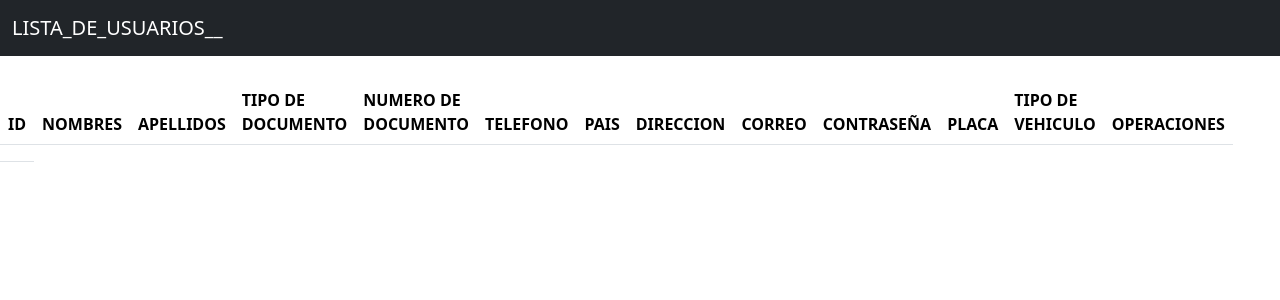
After one commit to Francisco2000javier/---1PARQUEADERO, a Flask app: page /lista in a window 1280 px wide. The commit adds this page. Shown: the top 300 px of the page. Run offline with Flask 3, Linux system fonts and the light colour scheme; lists and menus that the app fills with data are empty; some libraries are stand-ins or nearby versions.

Commit message:
Add files via upload
1. cambios en el css de inicio
2.conexion a mysql
3.crud de login
4.lista de usuarios
5. relacion de tablas php
6.alerta en el registro y usuario incorrecto
___--profe  si no que a la hora  de la creacion de roles nose porque no me ejecuta  elif session solo recibe el primer valor ya el segundo no lo lee yo lo deje en #ya que no me funciono

profe lo de la organizada  si me puede esperar un poquito es que asi  me va quedando mas facil pero igual manera  yo lo voy organizando

```diff
--- a/app/app.py
+++ b/app/app.py
@@ -1,63 +1,17 @@
-from flask import Flask, render_template
+from flask import Flask, render_template, request,session, redirect, url_for
+from flask_mysqldb import MySQL
 
 
 app=Flask(__name__)
+#controladores
 
-@app.route("/")
-def index():
-   return render_template("index.html")
+from controller import *
 
-@app.route("/CONTRASEÑA")
-def CONTRASEÑA():
-  return render_template("CONTRASEÑA.html")
-
-@app.route("/registro")
-def registro():
-  return render_template("registro.html")
-
-
-@app.route("/SERVICIOS")
-def SERVICIOS():
-  return render_template("SERVICIOS.html")
-
-@app.route("/TARIFA")
-def TARIFA():
-  return render_template("TARIFA.html")
-
-@app.route("/CONTACTO")
-def CONTACTO():
-  return render_template("CONTACTO.html")
-
-@app.route("/ACERCA DE")
-def ACERCA_DE():
-  return render_template("ACERCA DE.html")
-
-@app.route("/INICIO")
-def INICIO():
-  return render_template("INICIO.html")
-
-
-@app.route("/ESTADO")
-def ESTADO():
-  return render_template("ESTADO.html")
-
-
-@app.route("/PQRS")
-def PQRS():
-  return render_template("PQRS.html")
-
-
-@app.route("/TICKET")
-def TICKET():
-  return render_template("TICKET.html")
-
-
-@app.route("/index")
-def SALIR():
-   return render_template("index.html")
 
 
 
 
 if __name__=="__main__":
+
+    app.secret_key = "pin"
     app.run(debug=True)
--- /dev/null
+++ b/app/controller.py
@@ -0,0 +1,135 @@
+from flask import Flask, render_template, request,session, redirect, url_for
+from flask_mysqldb import MySQL
+
+
+
+
+app=Flask(__name__)
+#conexion mysql
+from modely import *
+
+#funciones controladores
+ #funcio login
+
+@app.route("/login",methods=["POST"])
+def add_login():
+  if request.method == "POST":
+    CORREO =request.form["CORREO"]
+    CONTRASEÑA= request.form ["CONTRASEÑA"]
+    print(CORREO, CONTRASEÑA)
+    cursor = mysql.connection.cursor()
+    cursor.execute("SELECT* FROM a WHERE CORREO  = %s  AND CONTRASEÑA = %s", (CORREO,CONTRASEÑA))
+    account = cursor.fetchone( )
+    if account:
+        session["logueado"]= True
+        #session["id_rol"]
+         # if session["id_rol"]==1:
+          #  return render_template("INICIO.html")
+         #elif session["id_rol"]==2:
+         #return "admin"
+
+    else:
+         return render_template("index.html", mensaje="usuario incorrecto")
+    #fin login
+
+
+
+
+     #inici registro
+@app.route("/add_registro", methods=["POST"])
+def add_registro():
+  if request.method == "POST":
+    CORREO =request.form["CORREO"]
+    CONTRASEÑA= request.form ["CONTRASEÑA"]
+    PAIS= request.form["PAIS"]
+    CONTRASEÑA= request.form["CONTRASEÑA"]
+    DIRECCION= request.form["DIRECCION"]
+    TELEFONO=request.form["TELEFONO"]
+    CORREO= request.form["CORREO"]
+    NUMERODEDOCUMENTO=request.form["NUMERODEDOCUMENTO"]
+    TIPODEDOCUMENTO= request.form["TIPODEDOCUMENTO"]
+    PLACA = request.form ["PLACA"]
+    TIPOVEHICULO= request.form ["TIPOVEHICULO"]
+    NOMBRES=request.form["NOMBRES"]
+    APELLIDOS = request.form["APELLIDOS"]
+    cursor = mysql.connection.cursor()
+    cursor.execute("INSERT INTO a (NOMBRES,APELLIDOS,TELEFONO,PLACA,CORREO,CONTRASEÑA,PAIS,DIRECCION,TIPOVEHICULO,TIPODEDOCUMENTO,NUMERODEDOCUMENTO,id_rol) VALUES (%s,%s,%s,%s,%s,%s,%s,%s,%s,%s,%s,2)",[NOMBRES,APELLIDOS,TELEFONO,PLACA,CORREO,CONTRASEÑA,PAIS,DIRECCION,TIPOVEHICULO,TIPODEDOCUMENTO, NUMERODEDOCUMENTO])
+    mysql.connection.commit()
+    #flash("contact added successfully")
+    return render_template("index.html", mensaje2=" registro exitoso")
+
+     #fin registro
+
+     #CONTROLADORES
+
+@app.route("/")
+def index():
+   return render_template("index.html")
+
+
+@app.route("/lista")
+def lista():
+   return render_template("lista.html")
+
+
+
+@app.route("/regi")
+def registro():
+  return render_template("regi.html")
+
+
+@app.route("/CONTRASEÑA")
+def CONTRASEÑA():
+  return render_template("CONTRASEÑA.html")
+
+
+
+
+@app.route("/SERVICIOS")
+def SERVICIOS():
+  return render_template("SERVICIOS.html")
+
+@app.route("/TARIFA")
+def TARIFA():
+  return render_template("TARIFA.html")
+
+@app.route("/CONTACTO")
+def CONTACTO():
+  return render_template("CONTACTO.html")
+
+@app.route("/ACERCA DE")
+def ACERCA_DE():
+  return render_template("ACERCA DE.html")
+
+@app.route("/INICIO")
+def INICIO():
+  return render_template("INICIO.html")
+
+
+@app.route("/ESTADO")
+def ESTADO():
+  return render_template("ESTADO.html")
+
+
+@app.route("/PQRS")
+def PQRS():
+  return render_template("PQRS.html")
+
+
+@app.route("/TICKET")
+def TICKET():
+  return render_template("TICKET.html")
+
+
+@app.route("/index")
+def SALIR():
+   return render_template("index.html")
+
+
+
+
+
+
+if __name__=="__main__":
+    app.secret_key = "pi"
+    app.run(debug=True)
--- a/app/templates/INICIO.html
+++ b/app/templates/INICIO.html
@@ -24,6 +24,7 @@
               <a class="nav-link" href="/ESTADO">ESTADO</a>
               <a class="nav-link" href="/TICKET">TICKET</a>
               <a class="nav-link" href="/PQRS">PQRS</a>
+              <a class="nav-link" href="/lista">LISTA USUARIOS</a>
 
             </div>
           </div>
--- /dev/null
+++ b/app/templates/lista.html
@@ -0,0 +1,82 @@
+<!DOCTYPE html>
+<html lang="en">
+<head>
+    <meta charset="UTF-8">
+    <meta name="viewport" content="width=device-width, initial-scale=1.0">
+    <title>Document</title>
+    <link rel="stylesheet" href="a.css">
+    <link rel="stylesheet" href="{{ url_for ('static' , filename= 'css/aa.css')}}">
+    <link href="https://cdn.jsdelivr.net/npm/bootstrap@5.3.3/dist/css/bootstrap.min.css" rel="stylesheet" integrity="sha384-QWTKZyjpPEjISv5WaRU9OFeRpok6YctnYmDr5pNlyT2bRjXh0JMhjY6hW+ALEwIH" crossorigin="anonymous">
+
+</head>
+<body>
+
+ <nav class="navbar navbar-expand-lg navbar-dark bg-dark">
+        <div class="container-fluid">
+          <a class="navbar-brand" href="#">LISTA_DE_USUARIOS__</a>
+          <button class="navbar-toggler" type="button" data-bs-toggle="collapse" data-bs-target="#navbarNavAltMarkup" aria-controls="navbarNavAltMarkup" aria-expanded="false" aria-label="Toggle navigation">
+            <span class="navbar-toggler-icon"></span>
+          </button>
+          <div class="collapse navbar-collapse" id="navbarNavAltMarkup">
+            <div class="navbar-nav ms-auto">
+
+
+            </div>
+          </div>
+        </div>
+      </nav>
+        <div class="col-sm-12 col-md-8 col-lg-8 col-xl-8 py-4 bg-white">
+
+            <table class="table">
+                <thead>
+                    <tr>
+                        <th class="centrado">ID</th>
+                        <th class="centrado">NOMBRES</th>
+                        <th class="centrado">APELLIDOS</th>
+                        <th class="centrado">TIPO DE DOCUMENTO</th>
+                        <th class="centrado">NUMERO DE DOCUMENTO</th>
+                        <th class="centrado">TELEFONO</th>
+                        <th class="centrado">PAIS</th>
+                        <th class="centrado">DIRECCION</th>
+                        <th class="centrado">CORREO</th>
+                        <th class="centrado">CONTRASEÑA</th>
+                        <th class="centrado">PLACA</th>
+                        <th class="centrado">TIPO DE VEHICULO</th>
+                        <th class="centrado">OPERACIONES</th>
+
+                    </tr>
+                </thead>
+                <tbody>
+                    <tr>
+
+
+                        <td>
+                            <a href="/edit"></a>
+                        </td>
+
+
+
+
+
+
+
+
+
+
+                    </tr>
+                </tbody>
+            </table>
+        </div>
+    </div>
+
+      </div>
+
+
+
+
+</body>
+
+
+<script src="https://cdn.jsdelivr.net/npm/bootstrap@5.3.3/dist/js/bootstrap.bundle.min.js" integrity="sha384-YvpcrYf0tY3lHB60NNkmXc5s9fDVZLESaAA55NDzOxhy9GkcIdslK1eN7N6jIeHz" crossorigin="anonymous"></script>
+
+</html>
```
Also changed, not shown: app/modely.py (added, +10 -0 lines), app/static/css/estilos.CSS (+16 -14 lines), app/templates/index.html (+42 -11 lines), app/templates/log.html (added, +16 -0 lines), app/templates/regi.html (added, +94 -0 lines).
